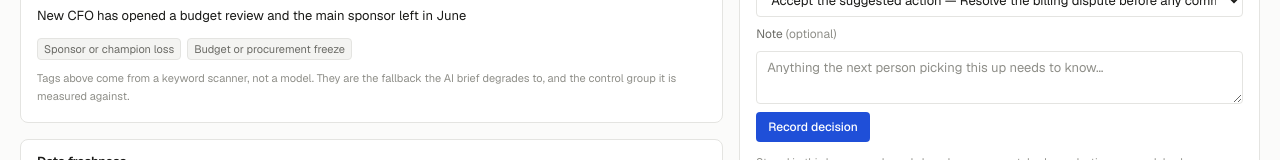
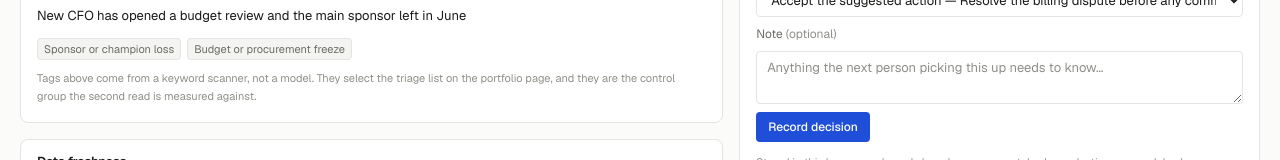
Before and after one commit to simerugby/renewal-prioritisation, a Next.js app: page /customer/CUST-1001 in a window 1280 px wide. Shown: the part 856-1016 px from the top of the page. Built offline with nearby package versions, Linux system fonts and the light colour scheme.

Commit message:
fix a stale reference to the deleted account brief on the customer page

```diff
--- a/app/customer/[id]/page.tsx
+++ b/app/customer/[id]/page.tsx
@@ -164,8 +164,8 @@ export default async function CustomerPage({ params }: { params: Promise<{ id: s
               </div>
             )}
             <p className="mt-2.5 text-[11px] leading-relaxed text-muted-2">
-              Tags above come from a keyword scanner, not a model. They are the fallback the AI brief
-              degrades to, and the control group it is measured against.
+              Tags above come from a keyword scanner, not a model. They select the triage list on the
+              portfolio page, and they are the control group the second read is measured against.
             </p>
           </Card>
 
```
